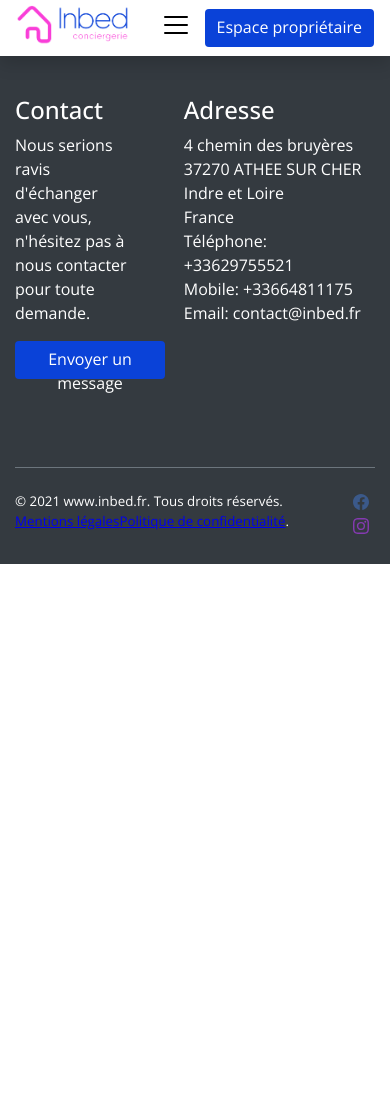
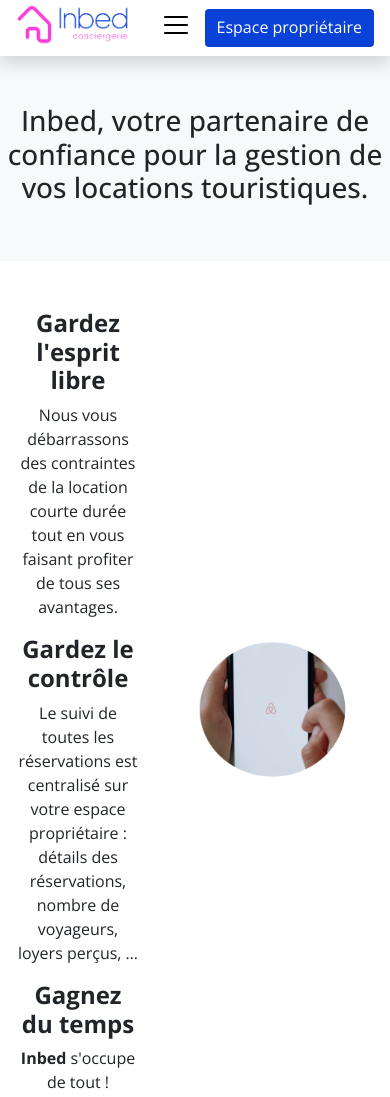
Before and after one commit to SimTht/inbed, a React (Create React App) app: page /contact in a window 390 px wide. Shown: the top 1097 px of the page. Before the commit the page ends 844 px from the top, so only its background shows below. Built offline with nearby package versions, Linux system fonts and the light colour scheme; some icons are missing.

Commit message:
Start contact form

```diff
--- a/src/App.jsx
+++ b/src/App.jsx
@@ -1,11 +1,11 @@
 import { Routes, Route } from "react-router-dom";
-import "./App.css";
 import Header from "./components/Header";
 import Home from "./pages/Home";
-import RentList from "./pages/RentList";
 import InfoContact from "./pages/InfoContact";
 import AboutUs from "./pages/AboutUs";
 import Footer from "./components/Footer";
+
+import "./App.css";
 
 function App() {
   return (
@@ -13,7 +13,6 @@ function App() {
       <Header />
       <Routes>
         <Route path="/" element={<Home />} />
-        <Route path="/rentals" element={<RentList />} />
         <Route path="/contact" element={<InfoContact />} />
         <Route path="/about" element={<AboutUs />} />
       </Routes>
--- a/src/components/Header.jsx
+++ b/src/components/Header.jsx
@@ -19,7 +19,13 @@ const Header = () => {
             <Link to="/">Acceuil</Link>
           </li>
           <li className="nav-list-item">
-            <Link to="/rentals">Nos Location</Link>
+            <a
+              href="https://www.airbnb.fr/users/479186120/listings"
+              target="_blank"
+              rel="noopener noreferrer"
+            >
+              Nos Locations
+            </a>
           </li>
 
           <li className="nav-list-item">
@@ -36,7 +42,7 @@ const Header = () => {
         </div>
 
         <a
-          href="https://www.google.com"
+          href="https://app.superhote.com/#/login"
           className="btn landlord-portal"
           target="_blank"
           rel="noopener noreferrer"
--- a/src/index.css
+++ b/src/index.css
@@ -9,4 +9,5 @@
 
   --color-1: #0a42d8;
   --color-2: #343a40;
+  --color-3: #f93ed8;
 }
--- /dev/null
+++ b/src/pages/InfoContact.css
@@ -0,0 +1,70 @@
+.info-contact-title {
+  margin-top: 5rem;
+  text-align: center;
+}
+
+@media screen and (max-width: 1200px) {
+  .info-contact-title {
+    margin-top: 3.5rem;
+  }
+}
+
+.info-contact-intro div {
+  display: flex;
+  margin: auto;
+}
+
+.info-contact-intro .left {
+  display: flex;
+  flex-direction: column;
+  align-items: center;
+  padding: 0 1rem;
+  width: 40%;
+  text-align: center;
+}
+
+.info-contact-intro .left div {
+  display: flex;
+  flex-direction: column;
+  align-items: center;
+  margin-bottom: 1rem;
+}
+
+.info-contact-intro img {
+  padding: 0 1rem;
+  width: 60%;
+  height: auto;
+  object-fit: contain;
+}
+
+.info-contact-prestations {
+  display: flex;
+  justify-content: center;
+}
+
+.info-contact-price {
+  display: flex;
+}
+
+.info-contact-price img {
+  padding: 0 1rem;
+  width: 60%;
+  height: auto;
+  object-fit: contain;
+}
+
+.info-contact-price div {
+  width: 40%;
+  padding: 1rem;
+  text-align: center;
+}
+
+.info-contact-price p {
+  margin-bottom: 1rem;
+}
+
+.commission {
+  font-size: 2.5rem;
+  font-weight: bolder;
+  color: var(--color-3);
+}
--- a/src/pages/InfoContact.jsx
+++ b/src/pages/InfoContact.jsx
@@ -1,7 +1,181 @@
 import React from "react";
 
+import "./InfoContact.css";
+
+import airbnbPhone from "../assets/airbnb-smartphone.png";
+import maidImg from "../assets/maid.png";
+
 const InfoContact = () => {
-  return <div>InfoContact</div>;
+  return (
+    <main>
+      <div></div>
+      <section className="info-contact-title">
+        <h3>
+          Inbed, votre partenaire de confiance pour la gestion de vos locations
+          touristiques.
+        </h3>
+      </section>
+      <section className="info-contact-intro">
+        <div className="container">
+          <div className="left">
+            <div>
+              <h4>
+                <b>Gardez l'esprit libre</b>
+              </h4>
+              <p>
+                Nous vous débarrassons des contraintes de la location courte
+                durée tout en vous faisant profiter de tous ses avantages.
+              </p>
+            </div>
+            <div>
+              <h4>
+                <b>Gardez le contrôle</b>
+              </h4>
+              <p>
+                Le suivi de toutes les réservations est centralisé sur votre
+                espace propriétaire : détails des réservations, nombre de
+                voyageurs, loyers perçus, …
+              </p>
+            </div>
+            <div>
+              <h4>
+                <b>Gagnez du temps</b>
+              </h4>
+              <p>
+                <strong>Inbed</strong> s'occupe de tout !
+              </p>
+            </div>
+          </div>
+          <img src={airbnbPhone} alt="airbnb_smartphone" className="right" />
+        </div>
+      </section>
+      <section className="info-contact-prestations">
+        <div className="container">
+          <div className="prestation-cards">
+            <div className="prestation-card">
+              <h3>Ménage premium</h3>
+              <p>
+                Chez <strong>Inbed</strong>, nous proposons un suivi minutieux
+                de votre propriété avec des prestataires de qualité.
+                <br />
+                <br />
+                Dans cette démarche, nous nous sommes associé à "Axeo services"
+                situé à Nazelles-Négron pouvant intervenir sur un secteur allant
+                de Tours à Amboise.
+                <br />
+                <br />
+                Le ménage est réalisé systématiquement après chaque séjour par
+                notre équipe professionnelle.
+              </p>
+            </div>
+            <div className="prestation-card">
+              <h3>Blanchisserie haut de gamme</h3>
+              <p>
+                La qualité du sommeil nous est chère, c’est pour cela que nous
+                confions l’entretien et la fourniture du linge de maison à la
+                blanchisserie "Elis Touraine" située à Montlouis sur Loire
+                proposant des produits de qualité hôtelière.
+                <br />
+                <br />
+                Nous fournissons l'ensemble du linge de maison pour votre
+                logement : draps, serviettes, tapis de bain et torchons.
+              </p>
+            </div>
+            <div className="prestation-card">
+              <h3>Accueil personnalisé 24/7</h3>
+              <p>
+                Notre personnel <strong>Inbed</strong> accompagne les voyageurs
+                tout au long de leur séjour.
+                <br />
+                <br />
+                Il nous tient à cœur d'être présent le plus souvent possible en
+                personne (pour leur accueil et leur départ) afin de s’assurer
+                que tout se soit bien passé.
+                <br />
+                <br />
+                Nous fournissons un ensemble de consommables permettant aux
+                voyageurs de passer la première nuit l'esprit tranquille.
+              </p>
+            </div>
+            <div className="prestation-card">
+              <h3>Création des annonces</h3>
+              <p>
+                Afin d'inciter les futurs voyageurs à réserver votre logement,
+                nous prenons des photos de qualité et rédigeons une description
+                attrayante et personnalisée de votre bien.
+                <br />
+                <br />
+                Airbnb, Booking.com, Abritel, toutes ces plates-formes nous
+                permettent de vous assurer des taux d’occupation élevés et de
+                maximiser votre rentabilité locative.e
+              </p>
+            </div>
+            <div className="prestation-card">
+              <h3>Optimisation des prix</h3>
+              <p>
+                Chez <strong>Inbed</strong>, la gestion des prix de votre
+                propriété est optimisée en fonction des saisons, des prix des
+                logements concurrents ainsi que des événements particuliers tels
+                que les vacances, les jours fériés, les manifestations
+                culturelles ..
+              </p>
+            </div>
+            <div className="prestation-card">
+              <h3>Entretien des propriétés</h3>
+              <p>
+                Notre réactivité est importante pour recevoir de bons
+                commentaires. S’il y a un problème nous intervenons rapidement
+                et vous sollicitons (si besoin) pour gérer au mieux l’incident.
+                <br />
+                <br />
+                Nous sommes disponibles 24/7 !
+              </p>
+            </div>
+          </div>
+        </div>
+      </section>
+      <section className="info-contact-price container">
+        <img src={maidImg} alt="service_image" />
+        <div>
+          <h4>
+            <strong>Combien ça coûte ?</strong>
+          </h4>
+          <span className="commission">20%</span>
+          <p>
+            de commission sur les loyers perçus + les frais de ménage payés par
+            les voyageurs.
+          </p>
+          <u>Exemple de revenu</u>
+          <p>
+            Un voyageur réserve votre logement pour 3 nuits à 100€/nuit soit un
+            total de 300€. À ce tarif vont s’ajouter les 50€ de frais de ménage.
+            <br />
+            Vous percevrez 350€ et nous vous adresserons une facture comprenant
+            les 50€ de frais de ménage ainsi que les 20% de commission sur les
+            300€.
+          </p>
+          <p>
+            Soit : 350€ - 50€ (ménage) - 60€ (Inbed) ={" "}
+            <strong>240€ de revenu locatif.</strong>
+          </p>
+        </div>
+      </section>
+      <section className="contact-form-section">
+        <div className="info-contact-location-range container">
+          <h4>Les principales villes où nous intervenons sont :</h4>
+          <p>
+            Tours, Saint Avertin, Saint-Cyr-sur-Loire, Chambray-lès-Tours,
+            Joué-lès-Tours, La Riche, Saint-Pierre-des-Corps, La
+            Ville-aux-Dames, Montlouis-sur-Loire, Vouvray, Rochecorbon,
+            Azay-sur-Cher, Athée-sur-cher, Véretz, Larçay, Amboise,
+            Nazelles-Négron, Lussault-sur-Loire, Pocé-sur-Cisse, Bléré,
+            Chenonceaux, Chargé, Mosnes ainsi que Chaumont-Sur-Loire.
+          </p>
+        </div>
+        <h2></h2>
+      </section>
+    </main>
+  );
 };
 
 export default InfoContact;
--- a/src/pages/RentList.jsx
+++ /dev/null
@@ -1,7 +0,0 @@
-import React from "react";
-
-const RentList = () => {
-  return <div>RentList</div>;
-};
-
-export default RentList;
```
Also changed, not shown: src/assets/airbnb-smartphone.png (added), src/assets/maid.png (added).
